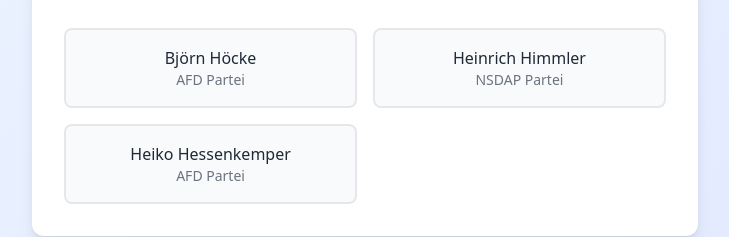
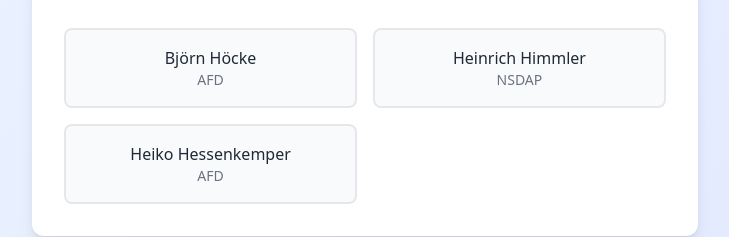
Before and after one commit to Zzackllack/Politk-Projekt, a React (Vite) app: page / in a window 1280 px wide. Shown: the part 566-803 px from the top of the page, without its empty margins (275-1004 px from the left). Built offline with nearby package versions, Linux system fonts and the light colour scheme.

Commit message:
Remove redundant text from party display in QuoteCard component

```diff
--- a/src/components/QuoteCard.tsx
+++ b/src/components/QuoteCard.tsx
@@ -68,7 +68,7 @@ export default function QuoteCard({
               {choice.name}
             </div>
             <div className="text-sm text-gray-500 dark:text-gray-400">
-              {choice.party} Partei
+              {choice.party}
             </div>
           </button>
         ))}
```
